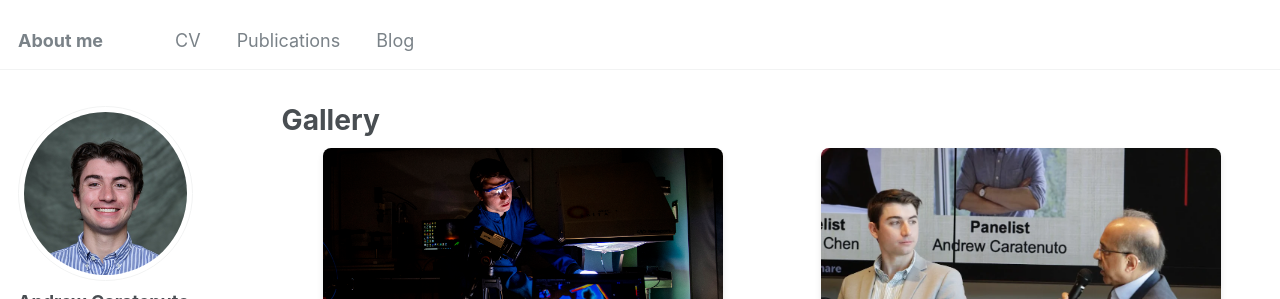
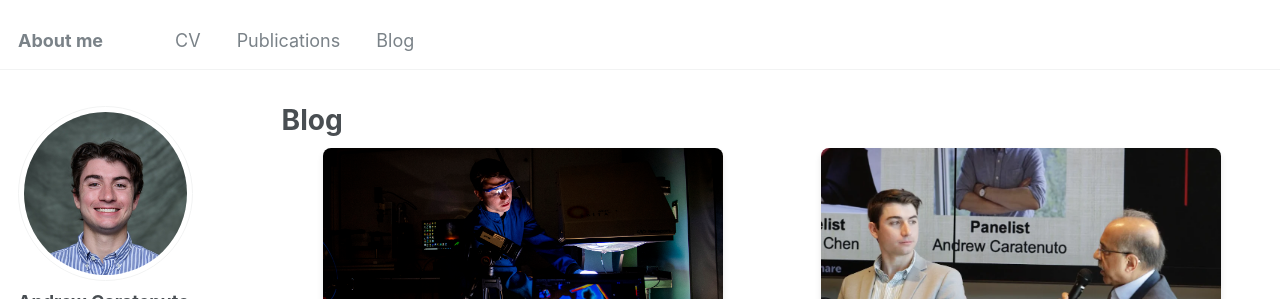
Before and after one commit to andrewcaratenuto/andrewcaratenuto.github.io, a Jekyll site: the page built from _pages/blog.md, in a window 1280 px wide and 1137 px high. Shown: the top 299 px of the window. Built offline with Jekyll 4.4.1, drawn with Linux system fonts in a browser that asks for light colours; some web fonts are replaced.

Commit message:
Update and rename gallery.md to blog.md

```diff
--- a/_pages/gallery.md
+++ b/_pages/blog.md
@@ -1,7 +1,7 @@
 ---
 layout: archive
-title: "Gallery"
-permalink: /gallery/
+title: "Blog"
+permalink: /blog/
 author_profile: true
 ---
 
```
